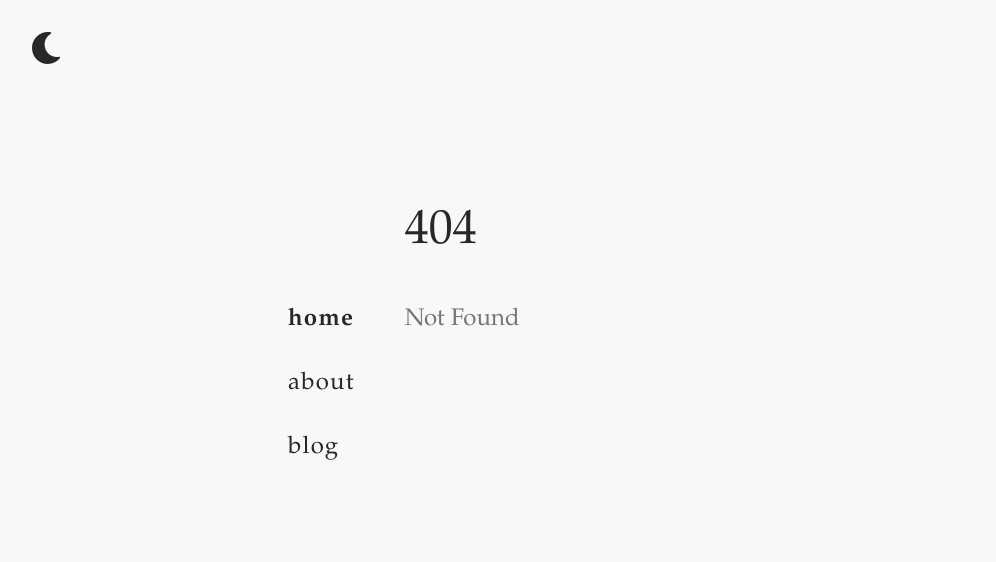
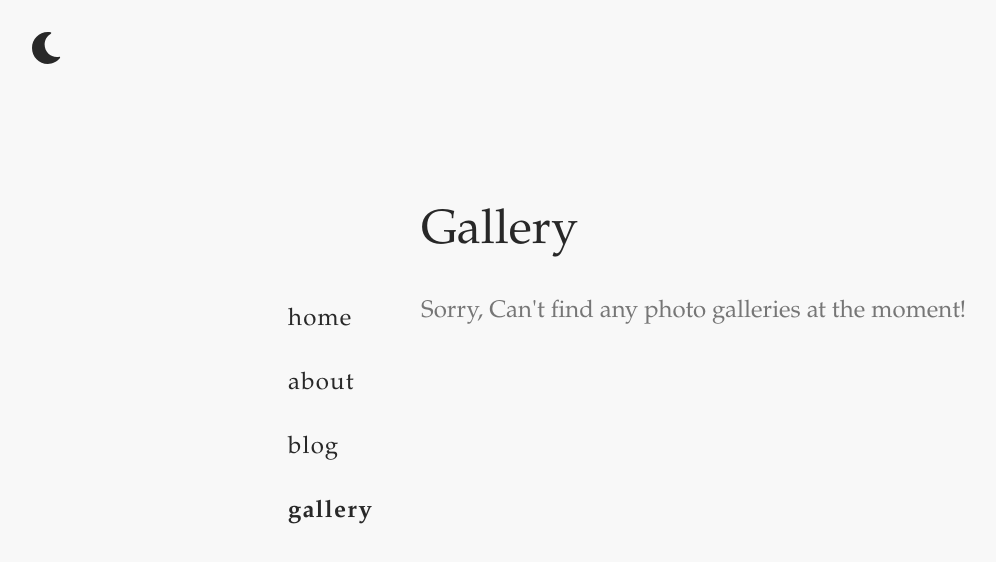
Before and after one commit to mattcollie/mattcollecutt.com, a SvelteKit app in the folder web/: page /gallery in a window 1280 px wide. Before the commit this address had no page. Shown: the top 562 px of the page, without its empty margins (0-996 px from the left). Built offline with nearby package versions, Linux system fonts and the light colour scheme.

Commit message:
adding gallery link and page

```diff
--- a/web/src/routes/+layout.svelte
+++ b/web/src/routes/+layout.svelte
@@ -11,6 +11,7 @@
             <Link href="/">home</Link>
             <Link href="/about">about</Link>
             <Link href="/blog">blog</Link>
+            <Link href="/gallery">gallery</Link>
         </nav>
 
         <div class="h-full flex flex-col">
--- /dev/null
+++ b/web/src/routes/gallery/+page.svelte
@@ -0,0 +1,14 @@
+<script>
+    import { page } from "$lib/store";
+    $page = "/gallery";
+</script>
+
+<svelte:head>
+    <title>Gallery</title>
+</svelte:head>
+
+<h1>Gallery</h1>
+
+<div class="flex flex-col gap-4 pt-10">
+    <p class="text-grey">Sorry, Can't find any photo galleries at the moment!</p>
+</div>
```
